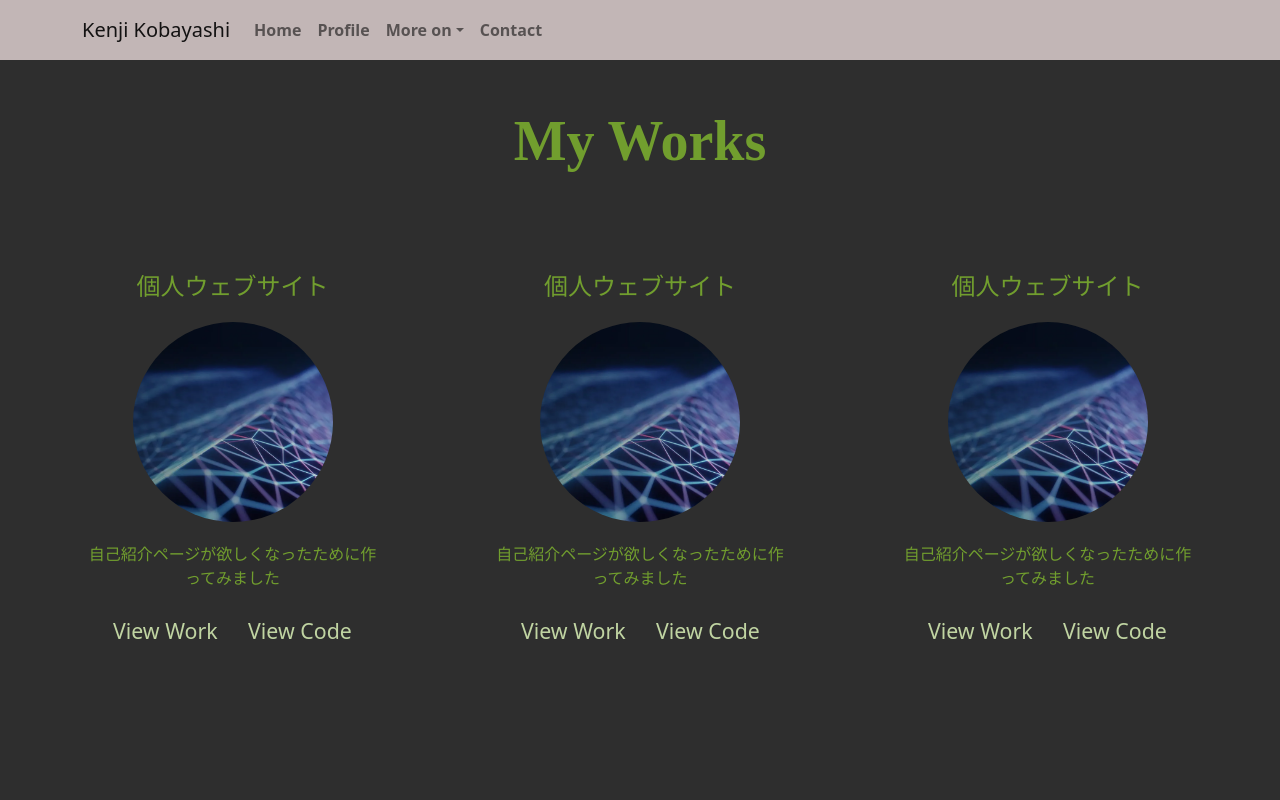
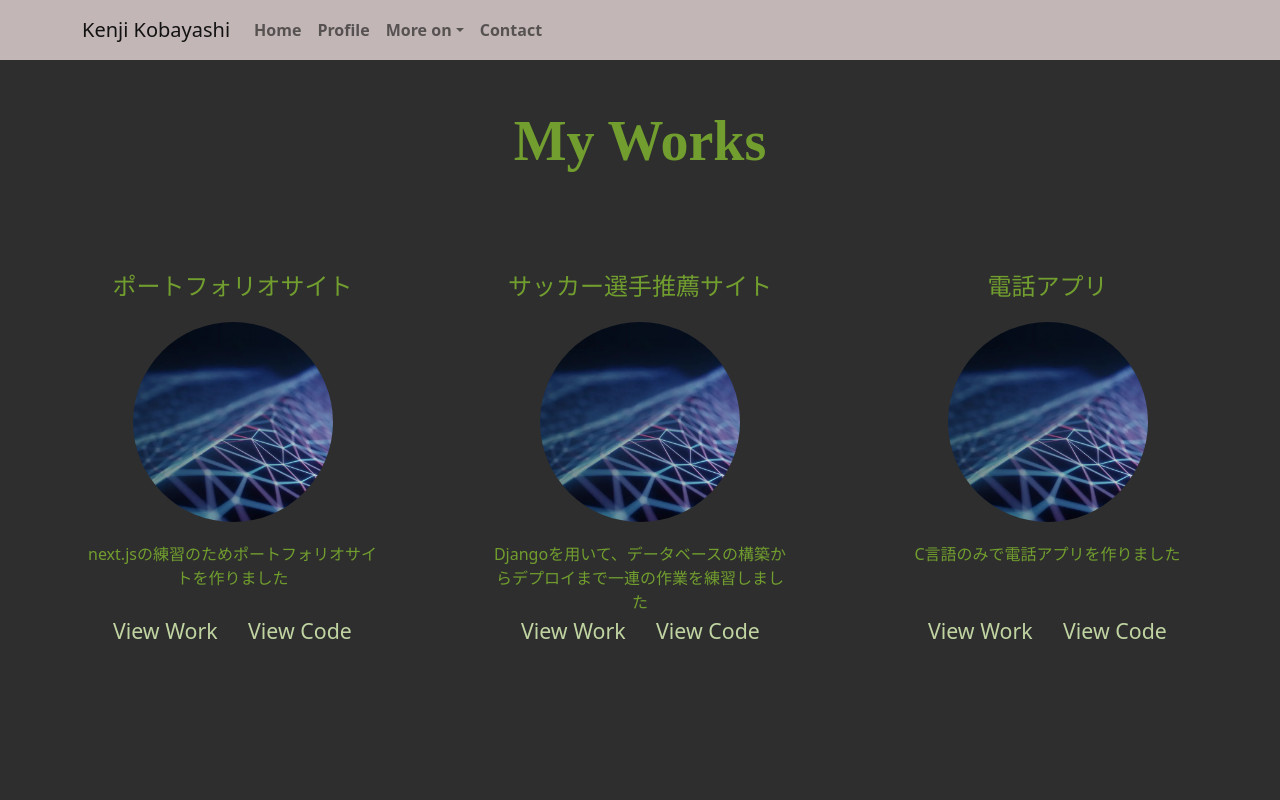
Before and after one commit to kenjikoba/next.js-practice, a Next.js app: page /works in a window 1280 px wide. Shown: the top 800 px of the page. Built offline with nearby package versions, Linux system fonts and the light colour scheme.

Commit message:
updated works

```diff
--- a/components/card.jsx
+++ b/components/card.jsx
@@ -4,9 +4,9 @@ import Image from 'next/image'
 import {Button} from 'react-bootstrap'
 
 
-const Card = ({number, title, url, introduction, work_img})=>{
+const Card = ({number, title, url_work, url_code, introduction, work_img})=>{
     return (
-        <Button href={`/${url}`} className={styles.card}>
+        <Button href={`/${url_work}`} className={styles.card}>
             <div className={styles.title_section}>
             <h2>
                 {title}
@@ -22,12 +22,12 @@ const Card = ({number, title, url, introduction, work_img})=>{
             </div>
             <div className={styles.button_section}>
                 <div className={styles.button_itself}>
-                <Button href={`/${url}`} className={styles.view_button}>
+                <Button href={`${url_work}`} className={styles.view_button}>
                     <p className={styles.view_word}>View Work</p>
                 </Button>
                 </div>
                 <div className={styles.button_itself}>
-                <Button href={`/${url}`} className={styles.view_button}>
+                <Button href={`${url_code}`} className={styles.view_button}>
                     <p className={styles.view_word}>View Code</p>
                 </Button>
                 </div>
--- a/pages/profile.js
+++ b/pages/profile.js
@@ -55,11 +55,11 @@ export default function Profile() {
       </div>
       <div className={styles.boundball}>跳ねるボール</div>
 
-      <ul>
+      {/* <ul>
         {users.map(user => (
           <li key={user.id}>{user.name}</li>
         ))}
-      </ul>
+      </ul> */}
 
         <div className={styles.grid}>
 
--- a/pages/works.js
+++ b/pages/works.js
@@ -7,47 +7,44 @@ export default function Works() {
   const myworks = [
     {
       number: "1",
-      title: '個人ウェブサイト',
-      url: "https://github.com/vercel/next.js/tree/canary/examples",
-      introduction: "自己紹介ページが欲しくなったために作ってみました",
+      title: 'ポートフォリオサイト',
+      url_work: "https://practice-delta.vercel.app/",
+      url_code: "https://github.com/kenjikoba/next.js-practice",
+      introduction: "next.jsの練習のためポートフォリオサイトを作りました",
       work_img: "/network.webp"
     },
     {
       number: "2",
-      title: '個人ウェブサイト',
-      url: "https://github.com/vercel/next.js/tree/canary/examples",
-      introduction: "自己紹介ページが欲しくなったために作ってみました",
+      title: 'サッカー選手推薦サイト',
+      url_work: "https://soccer-web.herokuapp.com/",
+      url_code: "https://github.com/SoccerWeb0000/SoccerWeb",
+      introduction: "Djangoを用いて、データベースの構築からデプロイまで一連の作業を練習しました",
       work_img: "/network.webp"
     },
     {
       number: "3",
-      title: '個人ウェブサイト',
-      url: "https://github.com/vercel/next.js/tree/canary/examples",
-      introduction: "自己紹介ページが欲しくなったために作ってみました",
+      title: '電話アプリ',
+      url_work: "https://github.com/kenjikoba/soft2-lifegame",
+      url_code: "https://github.com/kenjikoba/soft2-lifegame",
+      introduction: "C言語のみで電話アプリを作りました",
       work_img: "/network.webp"
     },
     {
       number: "4",
-      title: '個人ウェブサイト',
-      url: "https://github.com/vercel/next.js/tree/canary/examples",
-      introduction: "自己紹介ページが欲しくなったために作ってみました",
+      title: 'ライフゲーム',
+      url_work: "https://github.com/kenjikoba/soft2-lifegame",
+      url_code: "https://github.com/kenjikoba/soft2-lifegame",
+      introduction: "授業の課題でおこなったC言語のみでかいたゲームです",
       work_img: "/network.webp"
     },
     {
       number: "5",
       title: '個人ウェブサイト',
-      url: "https://github.com/vercel/next.js/tree/canary/examples",
-      introduction: "自己紹介ページが欲しくなったために作ってみました",
-      work_img: "/network.webp"
-    },
-    {
-      number: "6",
-      title: '個人ウェブサイト',
-      url: "https://github.com/vercel/next.js/tree/canary/examples",
-      introduction: "自己紹介ページが欲しくなったために作ってみました",
+      url_work: "https://github.com/kenjikoba/my-first-website",
+      url_code: "https://github.com/kenjikoba/my-first-website",
+      introduction: "高校時代に初めてサイトを自分で作ってみた頃の作品です",
       work_img: "/network.webp"
     }
-
   ]
 
   return (
@@ -66,7 +63,8 @@ export default function Works() {
             key={index}
             number={work.number}
             title={work.title}
-            url={work.url}
+            url_work={work.url_work}
+            url_code={work.url_code}
             introduction={work.introduction}
             work_img={work.work_img}
           />)
```
